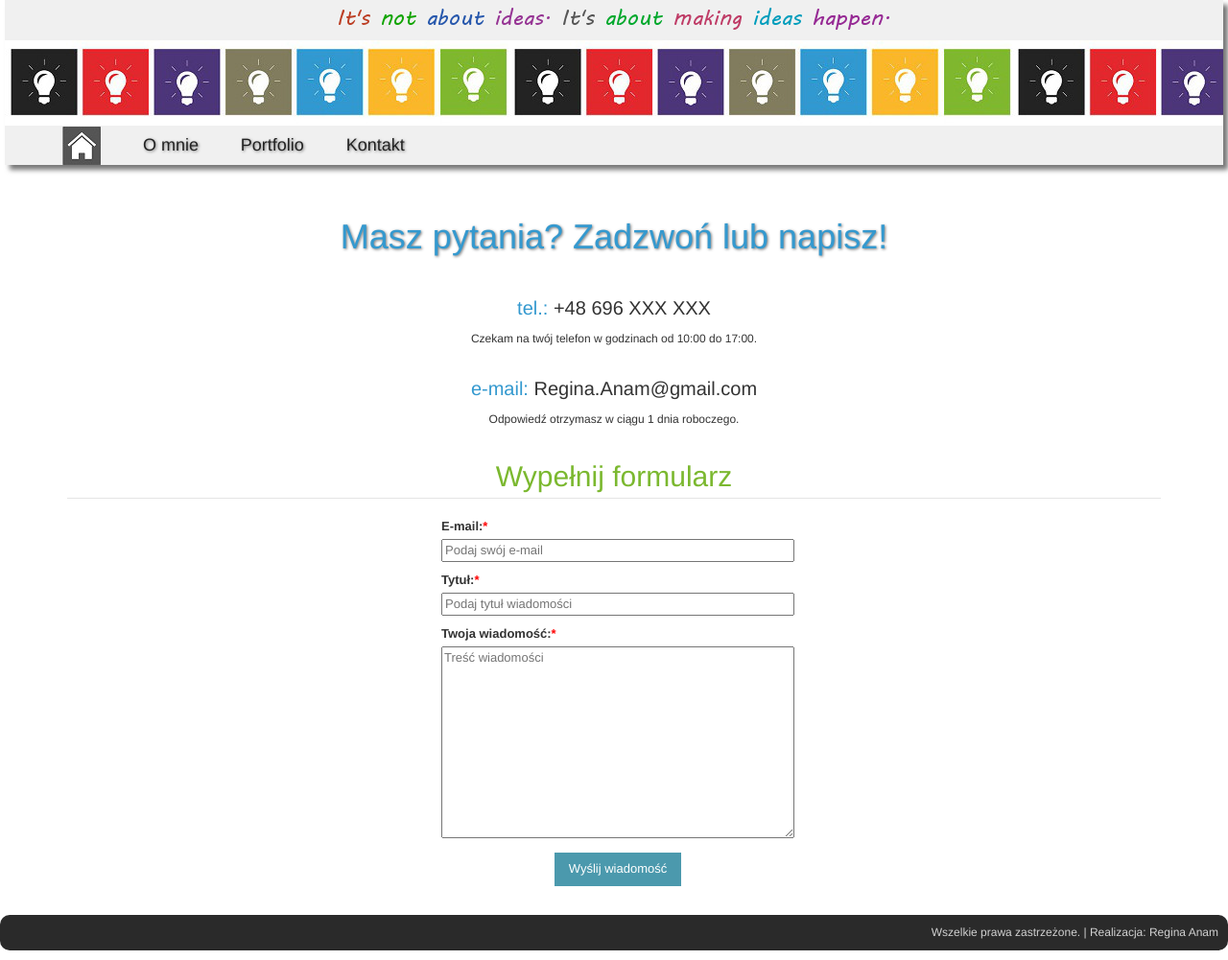
After one commit to reagne/WWW_portfolio, a PHP site: page /kontakt.php in a window 1280 px wide. The commit adds this page. Shown: the whole page at 96% size. Run offline with PHP 8.4, Linux system fonts and the light colour scheme; some libraries are stand-ins or nearby versions.

Commit message:
changed files from .html to .php and adding require_once for header and footer. Created contact form with mail function.

```diff
--- a/css/css_stylesheet.css
+++ b/css/css_stylesheet.css
@@ -3,7 +3,6 @@
 body {
 	font-family: Verdana, sans-serif;           /* kolor czcionki podstawowy rgb(51,51,51) */
 }
-
 
 /* > Nagłówki */
 
@@ -32,6 +31,11 @@ body {
 	color: rgb(51,51,51);						/* kolor podstawowy */
 }
 
+/* > Formularz */
+.container legend {
+	font-size: 30px;
+	color: rgb(123,184,47); 					/* zielony */
+}
 
 /* > Obrazki */
 
@@ -40,7 +44,6 @@ body {
 	-webkit-box-shadow: 5px 5px 5px #777777;
 	box-shadow: 5px 5px 5px #777777;
 }
-
 
 /* > Linki */
 
@@ -53,7 +56,6 @@ a:hover {
 	font-weight: normal;
 	text-decoration: underline !important;
 }
-
 
 /* -------------------- NAGŁÓWEK Z NAWIGACJĄ -------------------------------- */
 
@@ -76,10 +78,9 @@ a:hover {
 #pattern {
 	margin-top: 10px;
 	height: 90px;
-	background-image: url("C:/WWW_RAnam/images/header_pattern.jpg");
+	background-image: url("../images/header_pattern.jpg");
 	background-repeat: repeat-x;
 }
-
 
 /* > Nawigacja */
 
@@ -115,7 +116,6 @@ a:hover {
 	color: #e0e0e0;
 	font-weight: normal;
 }
-
 
 /* ------------------------- TREŚCI ---------------------------- */
 
@@ -167,7 +167,6 @@ a:hover {
 	background-color: rgb(123,184,47); /*zielony*/
 }
 
-
 /* > PODSTRONA CV.html */
 
 #cv_text img {
@@ -211,7 +210,6 @@ a:hover {
 	box-shadow: 5px 5px 5px #777777;
 }
 
-
 /* > PODSTRONA Projects.html */
 
 	/* -> Menu dostępnych projektów */
@@ -225,7 +223,7 @@ a:hover {
 	width: 200px;
 	padding-top: 45px;
 	margin: 10px 10px 30px 10px;
-	background-image: url("C:/WWW_RAnam/images/projekt-background.jpg");
+	background-image: url("../images/projekt-background.jpg");
 	background-repeat: no-repeat;
 }
 
@@ -250,8 +248,7 @@ a:hover {
 	font-style: italic;
 }
 
-
-/* > PODSTRONA kontakt.html */
+/* > PODSTRONA kontakt.php */
 
 #kon_text {
 	text-align: center;
@@ -279,6 +276,48 @@ a:hover {
 	padding-bottom: 20px;
 }
 
+    /* -> Formularz kontaktowy */
+
+.form-style-1 {
+    margin: 0px auto;
+    max-width: 400px;
+    padding: 0px 12px 10px 20px;
+    font-size: 13px;
+}
+.form-style-1 li {
+    padding: 0;
+    display: block;
+    list-style: none;
+    margin: 10px 0 0 0;
+}
+.form-style-1 label{
+    margin:0 0 3px 0;
+    padding:0px;
+    display: block;
+    font-weight: bold;
+    text-align: left;
+}
+.form-style-1 input[type=text]:focus,
+.form-style-1 input[type=email]:focus,
+.form-style-1 textarea:focus,
+.form-style-1 .field-long{
+    width: 100%;
+}
+.form-style-1 .field-textarea{
+    height: 200px;
+}
+.form-style-1 input[type=submit] {
+    background: #4B99AD;
+    padding: 8px 15px 8px 15px;
+    border: none;
+    color: #fff;
+}
+.form-style-1 input[type=submit]:hover {
+    background: #4691A4;
+}
+.form-style-1 .required{
+    color:red;
+}
 
 /* ------------------------ STOPKA ------------------------- */
 
--- /dev/null
+++ b/kontakt.php
@@ -0,0 +1,33 @@
+<?php
+require_once ('src/Header.php');
+?>
+<!-- Treść -->
+<div class="container" xmlns="http://www.w3.org/1999/html" xmlns="http://www.w3.org/1999/html"
+	 xmlns="http://www.w3.org/1999/html" xmlns="http://www.w3.org/1999/html" xmlns="http://www.w3.org/1999/html">
+	<div id="kon_text">
+		<h1>Masz pytania? Zadzwoń lub napisz!</h1>
+		<p><span class="c_h_1">tel.:</span> +48 696 XXX XXX</p>
+		<p class="kont_p">Czekam na twój telefon w godzinach od 10:00 do 17:00.</p>
+		<p><span class="c_h_1">e-mail:</span> <a href="mailto:regina.anam@gmail.com" class="mail">Regina.Anam@gmail.com</a></p>
+		<p class="kont_p">Odpowiedź otrzymasz w ciągu 1 dnia roboczego.</p>
+
+		<legend>Wypełnij formularz</legend>
+		<?php
+		require_once ('src/ContactForm.php');
+		?>
+		<form method="post" role="form" >
+			<ul class="form-style-1">
+				<li><label>E-mail:<span class="required">*</span></label>
+					<input type="email" name="mail" class="field-long" placeholder="Podaj swój e-mail" required></li>
+				<li><label>Tytuł:<span class="required">*</span></label>
+					<input type="text" name="title" class="field-long" placeholder="Podaj tytuł wiadomości" required></li>
+				<li><label>Twoja wiadomość:<span class="required">*</span></label>
+					<textarea name="message" class="field-long field-textarea" wrap="virtual" placeholder="Treść wiadomości" required></textarea></li>
+				<li><input type="submit" name="send" value="Wyślij wiadomość"></li>
+			</ul>
+		</form>
+    </div>
+</div>
+<?php
+require_once ('src/Footer.php');
+?>
--- /dev/null
+++ b/src/ContactForm.php
@@ -0,0 +1,18 @@
+<?php
+if($_SERVER['REQUEST_METHOD'] == "POST"){
+     if(isset($_POST['mail']) && strlen($_POST['mail']) > 5 && isset($_POST['title']) && isset($_POST['message'])){
+         $mail = trim($_POST['mail']);
+         $title = trim($_POST['title']);
+         $message = trim($_POST['message']);
+
+         $title = 'Contact Form: '.$title;
+         $message = wordwrap($message, 70, "\r\n");
+         $receiverMail = 'my.mail@mail.com';
+         $senderMail = 'From: '.$mail;
+         if (mail($receiverMail, $title, $message, $senderMail)){  // nie ma odpowiednich ustawień w php.ini, więc mail nie będzie się wysyłał.
+             echo("<p>Dziękujemy za wysłanie formularza.</p>");
+         }
+    } else {
+         echo("<p>Przepraszamy. Nie udało się wysłać formularza. Proszę spróbować raz jeszcze.</p>");
+     }
+}
--- /dev/null
+++ b/src/Footer.php
@@ -0,0 +1,6 @@
+<div id="footer">
+    <p>Wszelkie prawa zastrzeżone. | Realizacja: Regina Anam</p>
+</div>
+</div>
+</body>
+</html>
--- /dev/null
+++ b/src/Header.php
@@ -0,0 +1,47 @@
+<?php
+$currentPage = $_SERVER['REQUEST_URI'];
+?>
+<!DOCTYPE html>
+<html lang="pl-PL">
+<head>
+    <title>"<?php
+        if($currentPage == '/WWW_RAnam/index.php'){
+            echo("Strona główna | ");
+        } elseif($currentPage == '/WWW_RAnam/cv.php'){
+            echo("O mnie | ");
+        } elseif($currentPage == '/WWW_RAnam/projects.php'){
+            echo("Realizacje | ");
+        } elseif($currentPage == '/WWW_RAnam/kontakt.php'){
+            echo("Kontakt | ");
+        }
+        ?>Tworzenie stron WWW | Regina Anam"</title>
+    <meta charset="UTF-8">
+    <meta name="decription" content="Profesjonalne projektowanie i tworzenie stron WWW">
+    <meta name="keywords" content="www, tworzenie stron, projektowanie stron, tworzenie WWW, projektowanie www,strony internetowe, strona internetowa">
+
+    <link href="css/css_stylesheet.css" type="text/css" rel="stylesheet">
+
+    <meta name="viewport" content="width=device-width, initial-scale=1">
+    <link rel="stylesheet" href="http://maxcdn.bootstrapcdn.com/bootstrap/3.3.5/css/bootstrap.min.css">
+    <!-- jQuery library -->
+    <script src="https://ajax.googleapis.com/ajax/libs/jquery/1.11.3/jquery.min.js"></script>
+    <!-- Latest compiled JavaScript -->
+    <script src="http://maxcdn.bootstrapcdn.com/bootstrap/3.3.5/js/bootstrap.min.js"></script>
+</head>
+<body>
+<!-- Nawigacja -->
+<div id="header">
+    <div id="slogan">
+        <img src="images/header_slogan.png" alt="It's not about ideas. It's about making ideas happen." />
+    </div>
+    <div id="pattern">
+    </div>
+    <div id="nav_menu">
+        <ul>
+            <li <?php if($currentPage == '/WWW_RAnam/index.php'){ echo('id="current"'); } ?>><a href="index.php"><img src="images/home_button.jpg" alt="Home"></a></li>
+            <li <?php if($currentPage == '/WWW_RAnam/cv.php'){ echo('id="current"'); } ?>><a href="cv.php">O mnie</a></li>
+            <li <?php if($currentPage == '/WWW_RAnam/projects.php'){ echo('id="current"'); } ?>><a href="projects.php">Portfolio</a></li>
+            <li <?php if($currentPage == '/WWW_RAnam/kontakt.php'){ echo('id="current"'); } ?>><a href="kontakt.php">Kontakt</a></li>
+        </ul>
+    </div>
+</div>
```
Also changed, not shown: cv.php (renamed from cv.html, +7 -42 lines), index.html (deleted, +0 -52 lines), index.php (added, +16 -0 lines), kontakt.html (deleted, +0 -50 lines), projects.php (renamed from projects.html, +6 -41 lines), 1 other file.
